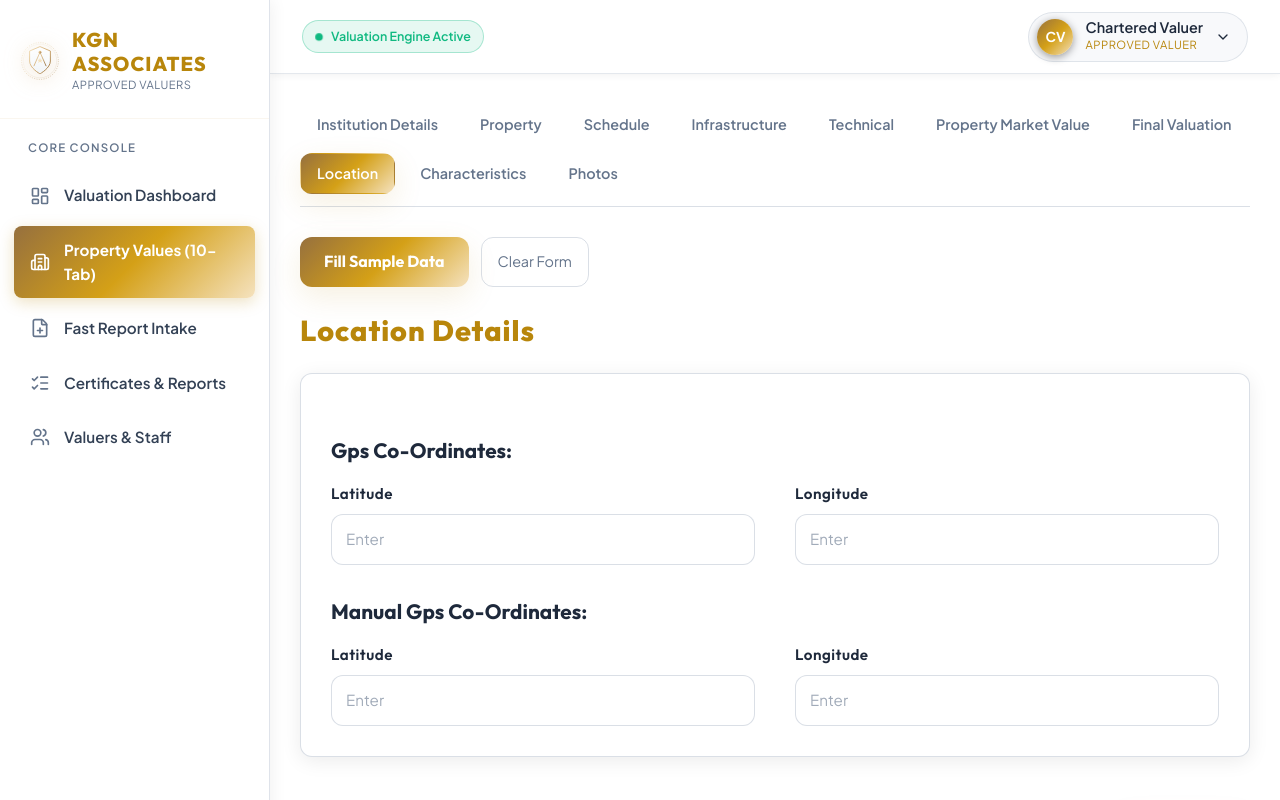
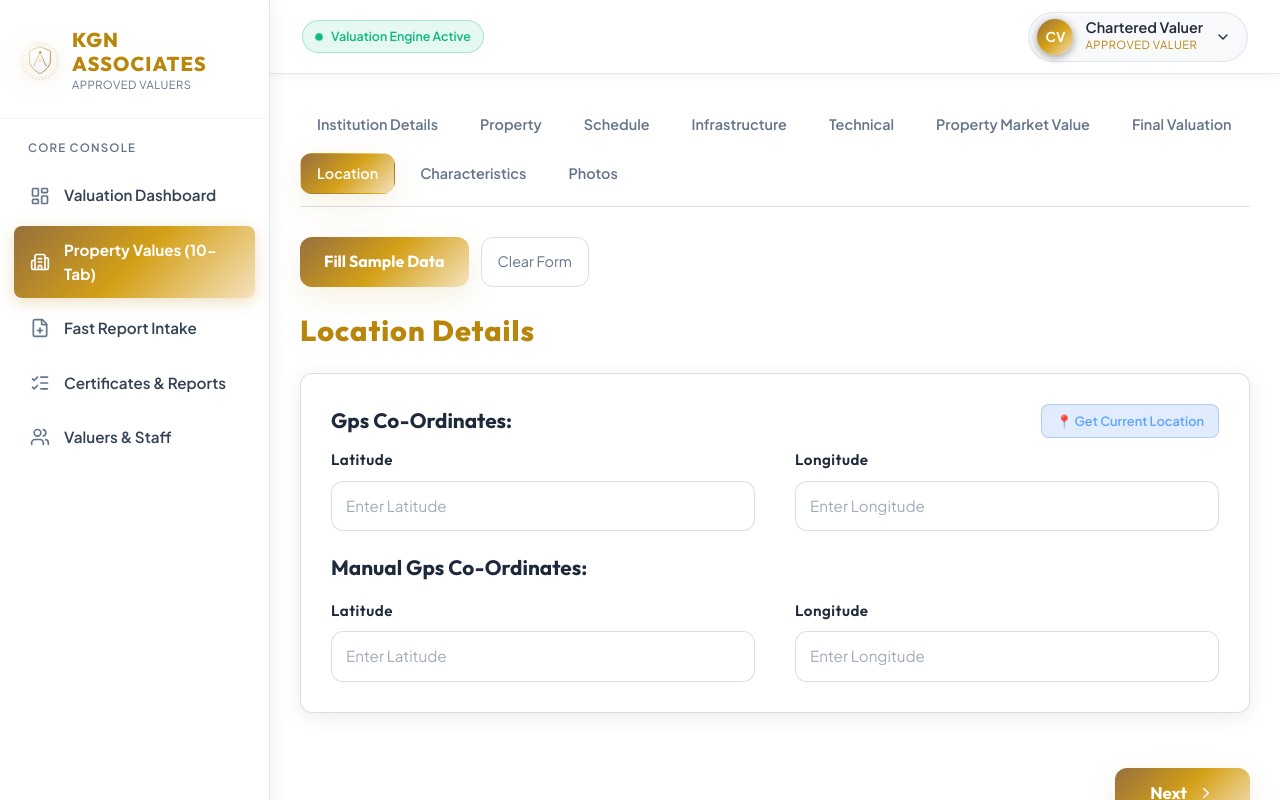
Before and after one commit to omchangela/kgn-associates, a Next.js app: page /property-values in a window 1280 px wide. Both pictures are taken after a click on the button "Location". Shown: the top 800 px of the page. Built offline with nearby package versions, Linux system fonts and the light colour scheme.

Commit message:
Allow manual text entry for GPS and Manual GPS coordinates without number spinners, and add Get Current Location button

```diff
--- a/src/app/property-values/page.js
+++ b/src/app/property-values/page.js
@@ -858,15 +858,53 @@ const PropertyValues = () => {
               <>
                 <h1 className={styles.pageTitle}>Location Details</h1>
                 <div className={styles.card}>
-                  <h2 className={styles.sectionHeading}>Gps Co-Ordinates:</h2>
+                  <div style={{ display: 'flex', alignItems: 'center', justifyContent: 'space-between', flexWrap: 'wrap', gap: '10px', marginBottom: '10px' }}>
+                    <h2 className={styles.sectionHeading} style={{ margin: 0 }}>Gps Co-Ordinates:</h2>
+                    <button
+                      type="button"
+                      onClick={() => {
+                        if (typeof window !== 'undefined' && navigator.geolocation) {
+                          navigator.geolocation.getCurrentPosition(
+                            (pos) => {
+                              updateField('locationDetails', 'latitude', String(pos.coords.latitude));
+                              updateField('locationDetails', 'longitude', String(pos.coords.longitude));
+                            },
+                            (err) => {
+                              console.warn('Geolocation error:', err);
+                              alert('Unable to retrieve location automatically. Please enter coordinates manually.');
+                            },
+                            { enableHighAccuracy: true, timeout: 10000 }
+                          );
+                        } else {
+                          alert('Geolocation is not supported by your browser.');
+                        }
+                      }}
+                      style={{
+                        padding: '6px 14px',
+                        borderRadius: '8px',
+                        fontSize: '0.8rem',
+                        fontWeight: '600',
+                        background: 'rgba(59, 130, 246, 0.15)',
+                        color: '#60a5fa',
+                        border: '1px solid rgba(59, 130, 246, 0.3)',
+                        cursor: 'pointer',
+                        display: 'flex',
+                        alignItems: 'center',
+                        gap: '6px',
+                      }}
+                      title="Fetch device GPS coordinates"
+                    >
+                      <span>📍 Get Current Location</span>
+                    </button>
+                  </div>
                   <div className={styles.formGrid}>
-                    <InputGroup label="Latitude" placeholder="Enter" type="number" section="locationDetails" field="latitude" />
-                    <InputGroup label="Longitude" placeholder="Enter" type="number" section="locationDetails" field="longitude" />
+                    <InputGroup label="Latitude" placeholder="Enter Latitude" section="locationDetails" field="latitude" />
+                    <InputGroup label="Longitude" placeholder="Enter Longitude" section="locationDetails" field="longitude" />
                   </div>
-                  <h2 className={styles.sectionHeading}>Manual Gps Co-Ordinates:</h2>
+                  <h2 className={styles.sectionHeading} style={{ marginTop: '20px' }}>Manual Gps Co-Ordinates:</h2>
                   <div className={styles.formGrid}>
-                    <InputGroup label="Latitude" placeholder="Enter" type="number" section="locationDetails" field="manual_latitude" />
-                    <InputGroup label="Longitude" placeholder="Enter" type="number" section="locationDetails" field="manual_longitude" />
+                    <InputGroup label="Latitude" placeholder="Enter Latitude" section="locationDetails" field="manual_latitude" />
+                    <InputGroup label="Longitude" placeholder="Enter Longitude" section="locationDetails" field="manual_longitude" />
                   </div>
                 </div>
                 <div className={styles.footerActions}>
--- a/src/models/ValuationReport.js
+++ b/src/models/ValuationReport.js
@@ -222,10 +222,10 @@ const ValuationReportSchema = new mongoose.Schema(
     },
 
     locationDetails: {
-      latitude: { type: Number, default: null },
-      longitude: { type: Number, default: null },
-      manual_latitude: { type: Number, default: null },
-      manual_longitude: { type: Number, default: null },
+      latitude: { type: mongoose.Schema.Types.Mixed, default: '' },
+      longitude: { type: mongoose.Schema.Types.Mixed, default: '' },
+      manual_latitude: { type: mongoose.Schema.Types.Mixed, default: '' },
+      manual_longitude: { type: mongoose.Schema.Types.Mixed, default: '' },
     },
 
     propertyCharacteristics: {
```
